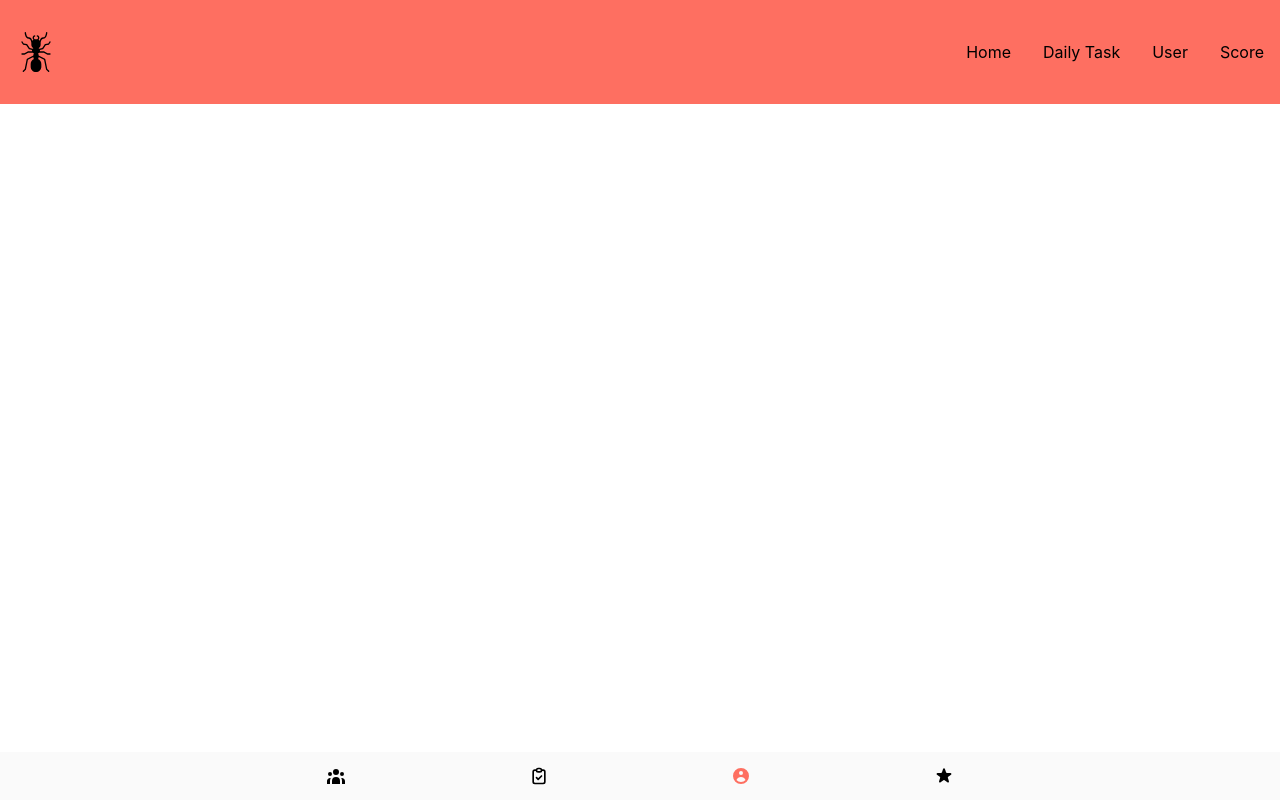
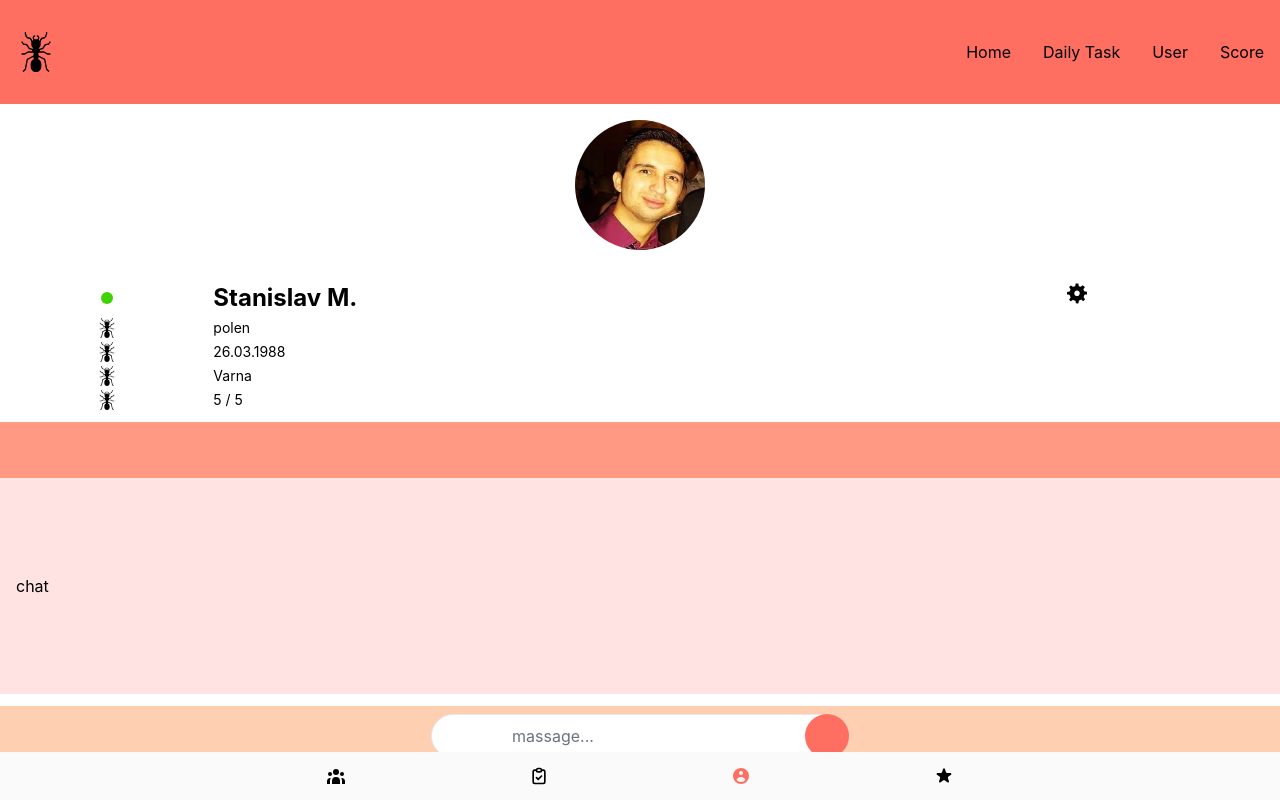
Before and after one commit to vankoto2/chores-ants-app, a React (Create React App) app: page /user/1 in a window 1280 px wide. Built offline with nearby package versions, Linux system fonts and the light colour scheme.

Commit message:
adding user and user info

```diff
--- a/src/App.tsx
+++ b/src/App.tsx
@@ -8,6 +8,7 @@ import User from "./pages/User";
 import Score from "./pages/Score";
 import "./App.css";
 import Menu from "./components/layout/Menu";
+import UserInfo from "./pages/UserInfo";
 
 const mockData: {
   id: number;
@@ -30,7 +31,7 @@ const mockData: {
   }[];
 }[] = [
   {
-    id: 1,
+    id: 0,
     firstName: "Ivan",
     lastName: "Georgiev",
     picture: "https://avatars.githubusercontent.com/u/68854043?v=4",
@@ -71,7 +72,7 @@ const mockData: {
     ],
   },
   {
-    id: 2,
+    id: 1,
     firstName: "Stanislav",
     lastName: "Monev",
     picture:
@@ -102,13 +103,13 @@ const mockData: {
     ],
   },
   {
-    id: 5,
+    id: 2,
     firstName: "Julian",
     lastName: "Vatkovski",
     picture:
-      "https://scontent.fsof9-1.fna.fbcdn.net/v/t1.18169-9/10426849_10207012686254224_310180499831520007_n.jpg?_nc_cat=104&ccb=1-5&_nc_sid=174925&_nc_ohc=u5DOGvX6e0EAX-CR6yV&_nc_ht=scontent.fsof9-1.fna&oh=00_AT8E67kQ7Uht7kskmAwHM0YODH_okPiYRUlv2TPGXzY5NQ&oe=627199CF",
+      "https://scontent.fsof10-1.fna.fbcdn.net/v/t1.18169-9/10426849_10207012686254224_310180499831520007_n.jpg?_nc_cat=104&ccb=1-7&_nc_sid=174925&_nc_ohc=F4_Eg5P990YAX9zd0Ao&_nc_ht=scontent.fsof10-1.fna&oh=00_AT9qktohYKBZbSeqdz6X9ekpirjQaczBLWWMnr4x2qjJ7g&oe=6372AE4F",
     allergy: "polen",
-    birthDay: "26.03.1988",
+    birthDay: "26.03.1987",
     location: "Varna",
     chorsToDo: 5,
     chorsDone: 5,
@@ -133,7 +134,7 @@ const mockData: {
     ],
   },
   {
-    id: 4,
+    id: 3,
     firstName: "Stojan",
     lastName: "Grigorov (SNG)",
     picture:
@@ -142,7 +143,7 @@ const mockData: {
     birthDay: "26.03.1988",
     location: "Varna",
     chorsToDo: 5,
-    chorsDone: 5,
+    chorsDone: 3,
     isActive: false,
     tasks: [
       {
@@ -172,7 +173,8 @@ const App: React.FC = () => {
       <Routes>
         <Route path="/home" element={<Home users={mockData} />} />
         <Route path="/daily-tasks" element={<DailyTasks users={mockData} />} />
-        <Route path="/user" element={<User />} />
+        <Route path="/user" element={<User users={mockData[0]} />} />
+        <Route path="/user/:userId" element={<UserInfo users={mockData} />}></Route>
         <Route path="/score" element={<Score />} />
       </Routes>
       <Menu />
--- a/src/components/users/SingleUser.tsx
+++ b/src/components/users/SingleUser.tsx
@@ -34,7 +34,6 @@ const SingleUser = (props: {
         </h4>
         <span className={active} />
         <Link to={`/user/${props.id}`} ><img src={Dots} alt="options" className="w-5 h-5 col-start-6 col-end-6" /></Link>
-
       </div>
     </div>
   );
--- a/src/pages/User.tsx
+++ b/src/pages/User.tsx
@@ -1,7 +1,104 @@
 import React from "react";
+import { Link } from "react-router-dom";
+import Gear from "../svg/gear.svg";
+import LogoName from "../svg/logo.svg";
 
-const User = () => {
-  return <h1>User</h1>;
+
+const User = (props: {
+  users: {
+    lastName: string;
+    isActive: any;
+    id: React.Key | null | undefined;
+    picture: string | undefined;
+    allergy: string | undefined;
+    birthDay: string | undefined;
+    location: string | undefined;
+    chorsToDo: number | undefined;
+    chorsDone: number | undefined;
+    firstName: string | undefined;
+  };
+}) => {
+  let firstLetter = props.users.lastName.split("")[0];
+  let active =
+    "rounded-full col-start-1 col-end-1 w-3 h-3 bg-[#40D301] place-self-center";
+
+  if (!props.users.isActive) {
+    active =
+      "rounded-full col-start-5 col-end-5 w-3 h-3 bg-[#d30101] place-self-center";
+  }
+
+  return (
+    <>
+      <div key={props.users.id} className="grid place-items-center px-4 py-4">
+        <img
+          width="130"
+          height="130"
+          src={props.users.picture}
+          alt="#"
+          className="rounded-full object-cover"
+        ></img>
+      </div>
+      <div className="grid grid-cols-6 place-items-strech pt-4">
+        <span className={active} />
+        <h4 className="col-start-2 font-bold col-end-6 text-2xl" key={props.users.id}>
+          {props.users.firstName} {firstLetter}.
+        </h4>
+        <Link to={`/edit/${props.users.id}`} ><img src={Gear} alt="options" className="w-5 h-6" /></Link>
+      </div>
+      <div className="grid grid-cols-6 place-items-center content-center pt-1">
+        <img
+          src={LogoName}
+          alt="logo"
+          className="w-5 h-5 col-start-1 font-medium text-2xl"
+        />
+        <h4 className="text-sm justify-self-start col-span-5 text-center" key={props.users.id}>
+          {props.users.allergy}
+        </h4>
+      </div>
+      <div className="grid grid-cols-6 place-items-center pt-1">
+        <img
+          src={LogoName}
+          alt="logo"
+          className="w-5 h-5 col-start-1 font-medium text-2xl"
+        />
+        <h4 className="text-sm justify-self-start col-span-5 text-left" key={props.users.id}>
+          {props.users.birthDay}
+        </h4>
+      </div>
+      <div className="grid grid-cols-6 place-items-center pt-1">
+        <img
+          src={LogoName}
+          alt="logo"
+          className="w-5 h-5 col-start-1 font-medium text-2xl"
+        />
+        <h4 className="text-sm justify-self-start col-span-5 text-left" key={props.users.id}>
+          {props.users.location}
+        </h4>
+      </div>
+      <div className="grid grid-cols-6 place-items-center pt-1">
+        <img
+          src={LogoName}
+          alt="logo"
+          className="w-5 h-5 col-start-1 font-medium text-2xl"
+        />
+        <h4 className="text-sm justify-self-start col-span-5 text-left" key={props.users.id}>
+          {props.users.chorsToDo} / {props.users.chorsDone}
+        </h4>
+      </div>
+    </>
+  );
 };
 
 export default User;
+
+// id: 5,
+// firstName: "Julian",
+// lastName: "Vatkovski",
+// picture:
+//   "https://scontent.fsof10-1.fna.fbcdn.net/v/t1.18169-9/10426849_10207012686254224_310180499831520007_n.jpg?_nc_cat=104&ccb=1-7&_nc_sid=174925&_nc_ohc=F4_Eg5P990YAX9zd0Ao&_nc_ht=scontent.fsof10-1.fna&oh=00_AT9qktohYKBZbSeqdz6X9ekpirjQaczBLWWMnr4x2qjJ7g&oe=6372AE4F",
+// allergy: "polen",
+// birthDay: "26.03.1988",
+// location: "Varna",
+// chorsToDo: 5,
+// chorsDone: 5,
+// isActive: true,
--- /dev/null
+++ b/src/pages/UserInfo.tsx
@@ -0,0 +1,127 @@
+import React from "react";
+import { Link, useParams } from "react-router-dom";
+import LogoName from "../svg/logo.svg";
+import Gear from "../svg/gear.svg";
+
+const UserInfo = (props: {
+  users: {
+    lastName: string;
+    isActive: any;
+    id: React.Key | null | undefined;
+    picture: string | undefined;
+    allergy: string | undefined;
+    birthDay: string | undefined;
+    location: string | undefined;
+    chorsToDo: number | undefined;
+    chorsDone: number | undefined;
+    firstName: string | undefined;
+  }[];
+}) => {
+  const paramsObj = useParams();
+  const params = Number(paramsObj.userId);
+
+  let firstLetter = props.users[params].lastName.split("")[0];
+  let active =
+    "rounded-full col-start-1 col-end-1 w-3 h-3 bg-[#40D301] place-self-center";
+
+  if (!props.users[params].isActive) {
+    active =
+      "rounded-full col-start-5 col-end-5 w-3 h-3 bg-[#d30101] place-self-center";
+  }
+
+  return (
+    <>
+      <div
+        key={props.users[params].id}
+        className="grid place-items-center px-4 py-4"
+      >
+        <img
+          width="130"
+          height="130"
+          src={props.users[params].picture}
+          alt="#"
+          className="rounded-full object-cover"
+        ></img>
+      </div>
+      <div className="grid grid-cols-6 place-items-strech pt-4">
+        <span className={active} />
+        <h4
+          className="col-start-2 font-bold col-end-6 text-2xl"
+          key={props.users[params].id}
+        >
+          {props.users[params].firstName} {firstLetter}.
+        </h4>
+        <Link to={`/edit/${props.users[params].id}`}>
+          <img src={Gear} alt="options" className="w-5 h-6" />
+        </Link>
+      </div>
+      <div className="grid grid-cols-6 place-items-center content-center pt-1">
+        <img
+          src={LogoName}
+          alt="logo"
+          className="w-5 h-5 col-start-1 font-medium text-2xl"
+        />
+        <h4
+          className="text-sm justify-self-start col-span-5 text-center"
+          key={props.users[params].id}
+        >
+          {props.users[params].allergy}
+        </h4>
+      </div>
+      <div className="grid grid-cols-6 place-items-center pt-1">
+        <img
+          src={LogoName}
+          alt="logo"
+          className="w-5 h-5 col-start-1 font-medium text-2xl"
+        />
+        <h4
+          className="text-sm justify-self-start col-span-5 text-left"
+          key={props.users[params].id}
+        >
+          {props.users[params].birthDay}
+        </h4>
+      </div>
+      <div className="grid grid-cols-6 place-items-center pt-1">
+        <img
+          src={LogoName}
+          alt="logo"
+          className="w-5 h-5 col-start-1 font-medium text-2xl"
+        />
+        <h4
+          className="text-sm justify-self-start col-span-5 text-left"
+          key={props.users[params].id}
+        >
+          {props.users[params].location}
+        </h4>
+      </div>
+      <div className="grid grid-cols-6 place-items-center pt-1">
+        <img
+          src={LogoName}
+          alt="logo"
+          className="w-5 h-5 col-start-1 font-medium text-2xl"
+        />
+        <h4
+          className="text-sm justify-self-start col-span-5 text-left"
+          key={props.users[params].id}
+        >
+          {props.users[params].chorsToDo} / {props.users[params].chorsDone}
+        </h4>
+      </div>
+      <div className="bg-[#ff9984] py-2 mt-3 h-14 flex -space-x-9 overflow-hidden justify-center"></div>
+      <div className="px-4 py-24 mx-auto bg-[#ffe3e3]">chat</div>
+      <form>
+        <div className="bg-[#FECFB1] py-2 mt-3 flex -space-x-9 overflow-hidden justify-center">
+          <input
+            aria-label="test"
+            type="text"
+            placeholder="massage..."
+            className="py-2 px-20 w-auto justify-self-center rounded-3xl border-inherit"
+          />
+          <button className="rounded-full w-11 h-11 bg-orange justify-self-end"></button>
+        </div>
+      </form>
+    </>
+  );
+};
+
+export default UserInfo;
```
